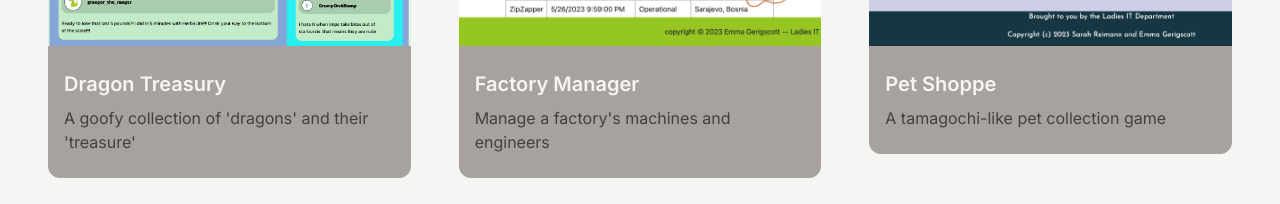
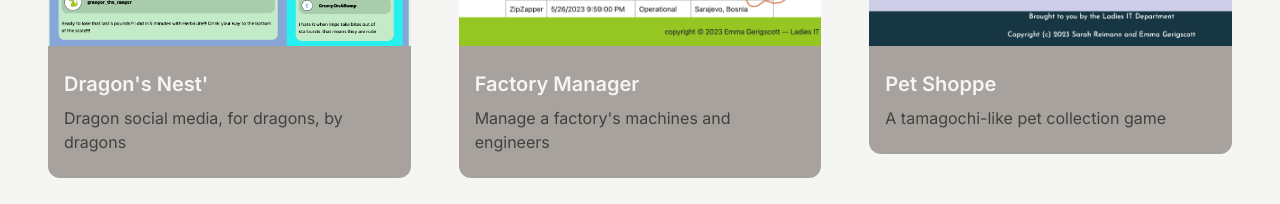
Before and after one commit to emmalgs/dev-portfolio, a Next.js app: page / in a window 1280 px wide. Shown: the part 2427-2631 px from the top of the page. Built offline with nearby package versions, Linux system fonts and the light colour scheme.

Commit message:
Update project git and preview URLs

```diff
--- a/src/app/data/projectsData.ts
+++ b/src/app/data/projectsData.ts
@@ -1,12 +1,12 @@
 export const projects = [
   {
     id: 1,
-    title: "Berli Designs",
+    title: "Art Inspiration",
     description: "A search engine for designers using the Chicago Art Institute's collection.",
     image: "/images/projects/1.png",
     tag: ["all", "JS/TS"],
-    gitUrl: "",
-    previewUrl: "",
+    gitUrl: "https://github.com/emmalgs/art-inspiration",
+    previewUrl: "https://emmalgs.github.io/art-inspiration/",
   },
   {
     id: 2,
@@ -14,7 +14,7 @@ export const projects = [
     description: "A console application for ordering from a bakery with fun ASCII animations",
     image: "/images/projects/2.png",
     tag: ["all", "C#"],
-    gitUrl: "",
+    gitUrl: "https://github.com/emmalgs/Bakery.Solution",
     previewUrl: "",
   },
   {
@@ -23,7 +23,7 @@ export const projects = [
     description: "A personalized art auction website",
     image: "/images/projects/3.png",
     tag: ["all", "JS/TS"],
-    gitUrl: "",
+    gitUrl: "https://github.com/emmalgs/buckeys-one-stop-art-shop",
     previewUrl: "",
   },
   {
@@ -32,7 +32,7 @@ export const projects = [
     description: "A C# MVC website for managing a salon's stylists, clients, and appointments",
     image: "/images/projects/4.png",
     tag: ["all", "C#"],
-    gitUrl: "",
+    gitUrl: "https://github.com/emmalgs/HairSalon.Solution",
     previewUrl: "",
   },
   {
@@ -41,8 +41,8 @@ export const projects = [
     description: "Buy and sell corn, get a corn fact, add some corn!",
     image: "/images/projects/5.png",
     tag: ["all", "JS/TS"],
-    gitUrl: "",
-    previewUrl: "",
+    gitUrl: "https://github.com/emmalgs/cornshack",
+    previewUrl: "https://lighthearted-pothos-8d46d9.netlify.app/",
   },
   {
     id: 6,
@@ -50,17 +50,17 @@ export const projects = [
     description: "Find current currency exchange rates",
     image: "/images/projects/6.png",
     tag: ["all", "JS/TS"],
-    gitUrl: "",
+    gitUrl: "https://github.com/emmalgs/currency-exchange",
     previewUrl: "",
   },
   {
     id: 7,
-    title: "Dragon Treasury",
-    description: "A goofy collection of 'dragons' and their 'treasure'",
+    title: "Dragon's Nest'",
+    description: "Dragon social media, for dragons, by dragons",
     image: "/images/projects/7.png",
     tag: ["all", "JS/TS"],
-    gitUrl: "",
-    previewUrl: "",
+    gitUrl: "https://github.com/emmalgs/dragons-nest",
+    previewUrl: "https://silly-fairy-4b04c9.netlify.app/",
   },
   {
     id: 8,
@@ -68,7 +68,7 @@ export const projects = [
     description: "Manage a factory's machines and engineers",
     image: "/images/projects/8.png",
     tag: ["all","C#"],
-    gitUrl: "",
+    gitUrl: "https://github.com/emmalgs/Factory.Solution",
     previewUrl: "",
   },
   {
@@ -77,7 +77,7 @@ export const projects = [
     description: "A tamagochi-like pet collection game",
     image: "/images/projects/9.png",
     tag: ["all", "C#"],
-    gitUrl: "",
+    gitUrl: "https://github.com/emmalgs/Tamagotchi.Solution",
     previewUrl: "",
   },
   {
@@ -86,7 +86,7 @@ export const projects = [
     description: "Bakery inventory and management website",
     image: "/images/projects/10.png",
     tag: ["all", "C#"],
-    gitUrl: "",
+    gitUrl: "https://github.com/emmalgs/BakeryTracker.Solution",
     previewUrl: "",
   },
   {
@@ -95,8 +95,8 @@ export const projects = [
     description: "Build and order pizza with assistance of a lovable guinea pig",
     image: "/images/projects/11.png",
     tag: ["all", "JS/TS"],
-    gitUrl: "",
-    previewUrl: "",
+    gitUrl: "https://github.com/emmalgs/make-a-pizza",
+    previewUrl: "https://emmalgs.github.io/make-a-pizza/",
   },
   {
     id: 12,
@@ -104,16 +104,7 @@ export const projects = [
     description: "Discover your age on other planets",
     image: "/images/projects/12.png",
     tag: ["all", "JS/TS"],
-    gitUrl: "",
-    previewUrl: "",
+    gitUrl: "https://github.com/emmalgs/space-age-calculator",
+    previewUrl: "https://emmalgs.github.io/space-age-calculator/",
   },
-  {
-    id: 13,
-    title: "Prioritime",
-    description: "Create a profile and organize your time",
-    image: "/images/projects/13",
-    tag: ["all", "JS/TS"],
-    gitUrl: "",
-    previewUrl: "",
-  }
 ];
```
